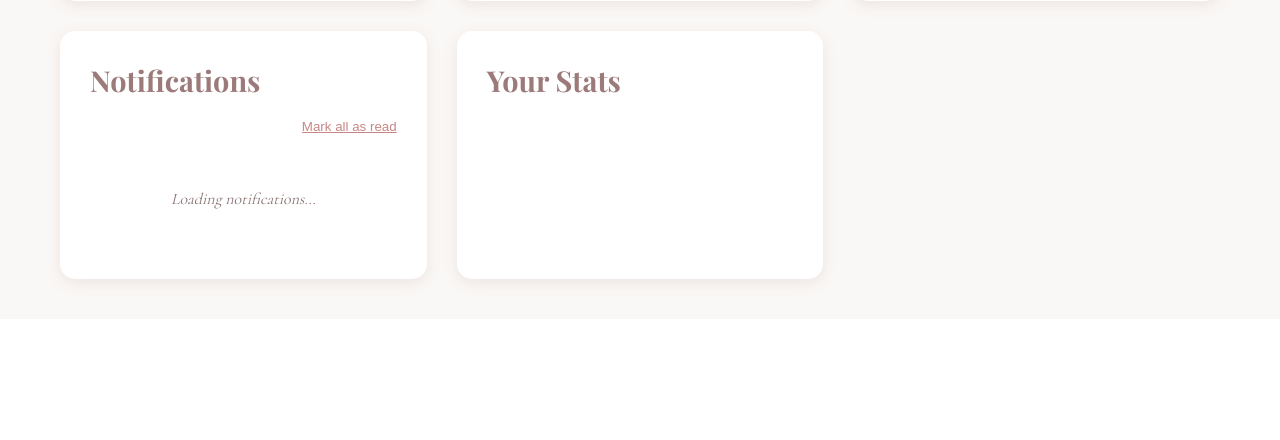
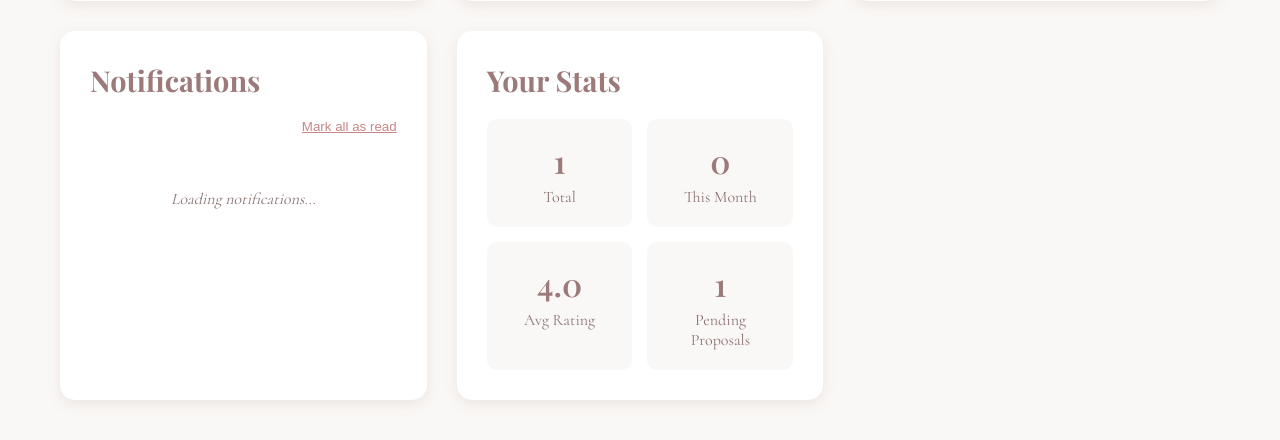
Before and after one commit to wingnut144/sTracker, a Flask app: page /profile in a window 1280 px wide. Shown: the part 784-1224 px from the top of the page. Before the commit the page ends 1074 px from the top, so only its background shows below. Run offline with Flask 3, Linux system fonts and the light colour scheme; the visitor is signed in with stand-in values (Sample User, id 1); tables that the repository leaves empty hold one stand-in row (values such as "Sample post"); data that the repository does not hold is empty.

Commit message:
Update profile.html

```diff
--- a/templates/profile.html
+++ b/templates/profile.html
@@ -574,7 +574,7 @@
 
                 document.getElementById('stats').innerHTML = `
     <div class="stat">
-                        <div class="stat-value">${stats.total_encounters}</div>
+        <div class="stat-value">${stats.total}</div>
         <div class="stat-label">Total</div>
     </div>
     <div class="stat">
@@ -586,8 +586,8 @@
         <div class="stat-label">Avg Rating</div>
     </div>
     <div class="stat">
-                        <div class="stat-value">${Object.keys(stats.position_counts).length}</div>
-                        <div class="stat-label">Positions Tried</div>
+        <div class="stat-value">${stats.pending_proposals}</div>
+        <div class="stat-label">Pending Proposals</div>
     </div>
 `;
             } catch (error) {
```
Lines whose indentation alone changed are shown as unchanged.
